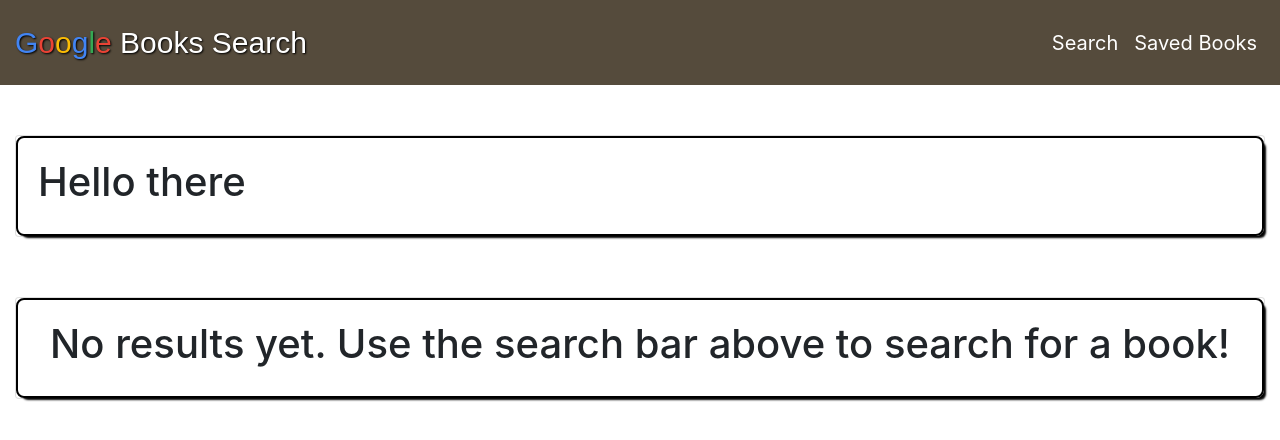
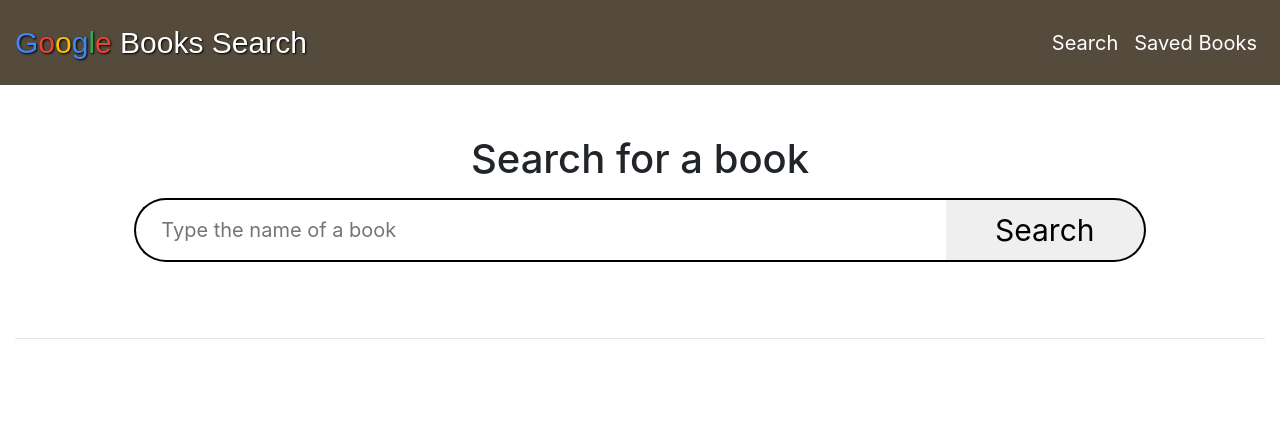
Before and after one commit to hockeyduck3/React-Google-Books, a React (Create React App) app in the folder client/: page / in a window 1280 px wide. Shown: the top 440 px of the page. Built offline with nearby package versions, Linux system fonts and the light colour scheme.

Commit message:
Changed some of the styling for the search page

```diff
--- a/client/src/pages/SearchPage/index.js
+++ b/client/src/pages/SearchPage/index.js
@@ -10,10 +10,6 @@
         results: []
     }
 
-    inputFunc = () => {
-
-    }
-
     render() {
         const res = this.state.results;
         return (
@@ -21,20 +17,27 @@
                 <Row>
                     {/* Search Bar */}
                     <Column size='md-12' id='searchCol'>
-                        <Card id='searchCard'>
-                            <h1>Hello there</h1>
-                        </Card>
+                        <h1 id='searchFor'>Search for a book</h1>
+                        <form className='searchBar'>
+                            <div className='input-group'>
+                                <input type='text' className='searchInput' name='search' placeholder='Type the name of a book' onChange={this.inputFunc} />
+
+                                <div className='input-group-append'>
+                                    <button type='submit' className='searchBtn'>Search</button>
+                                </div>
+                            </div>
+                        </form>
                     </Column>
 
                     {/* Results */}
                     <Column size='md-12' id='resultsCol'>
-                        <Card id='resultsCard'>
-                            {res.length !== 0 ? (
-                                <h1>Results placeholder</h1>
-                            ) : (
-                                <h1>No results yet. Use the search bar above to search for a book!</h1>
-                            )}
-                        </Card>
+                        {res.length !== 0 ? (
+                            <Card id='resultsCard'>
+                                <placeholder />
+                            </Card>
+                        ) : (
+                            <hr />
+                        )}
                     </Column>
                 </Row>
             </Container>
--- a/client/src/pages/SearchPage/searchPage.css
+++ b/client/src/pages/SearchPage/searchPage.css
@@ -1,3 +1,8 @@
+#searchFor {
+    text-align: center;
+    margin-bottom: 15px;
+}
+
 #searchCol {
     margin-top: 50px;
 }
@@ -6,12 +11,48 @@
     border: 2px solid black;
     border-radius: 0.5rem;
     box-shadow: 4px 4px 2px -2px black;
+    text-align: center;
 }
 
 #resultsCol {
     margin-top: 60px;
 }
 
-#resultsCard {
-    text-align: center;
+#searchCard {
+    display: flex;
+    flex-direction: row;
+    flex-wrap: nowrap;
+    justify-content: center;
 }
+
+.input-group {
+    justify-content: center;
+}
+
+.searchInput:focus, .searchBtn:focus {
+    outline: none;
+}
+
+.searchInput {
+    border-radius: 50rem;
+    border-right: 0;
+    border-bottom-right-radius: 0;
+    border-top-right-radius: 0;
+    border: 2px black solid;
+    border-right: 0px;
+    font-size: 20px;
+    height: 4rem;
+    padding-left: 25px;
+    width: 65%;
+}
+
+.searchBtn {
+    border: 2px black solid;
+    border-top-right-radius: 50rem;
+    border-bottom-right-radius: 50rem;
+    border-left: 0px;
+    font-size: 30px;
+    height: 4rem;
+    transition: ease-out .15s;
+    width: 200px;
+}
```
